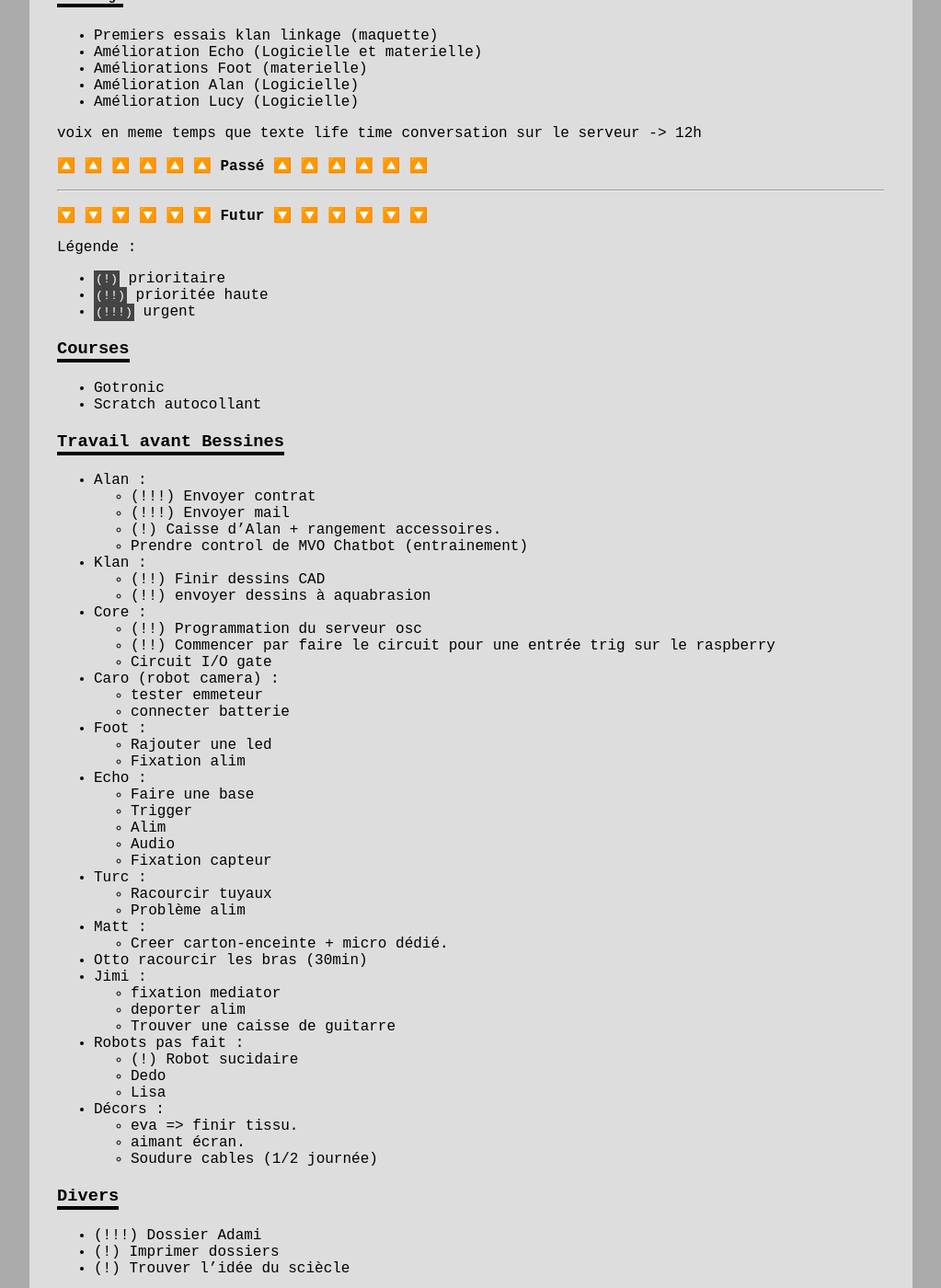
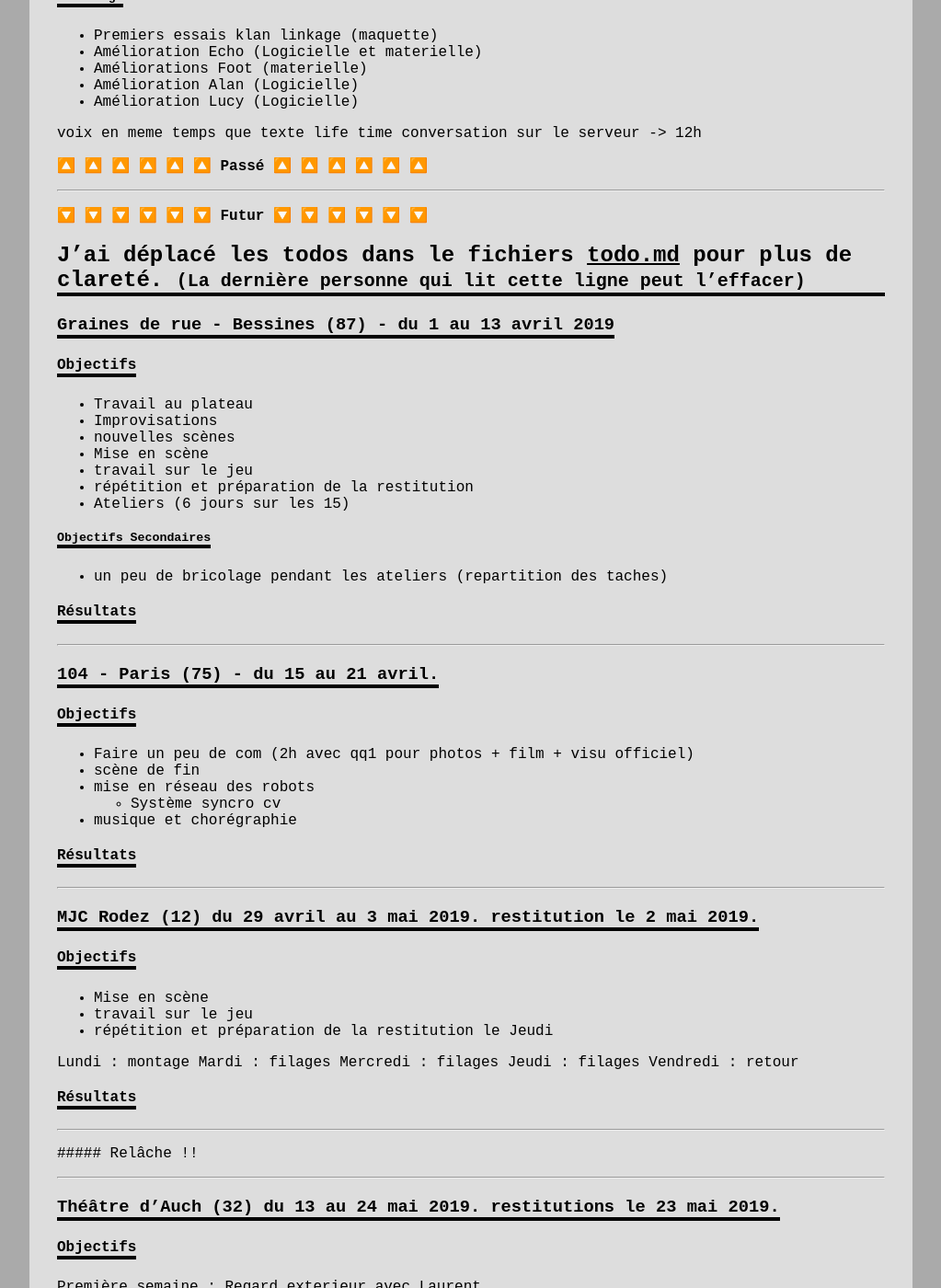
Before and after one commit to LeonLenclos/turing-test, a Jekyll site: the page built from contenu/organisation/residences.md, in a window 1280 px wide and 1400 px high, scrolled down 6213 px. Shown: the whole window at 92% size, without its empty margins (128-1151 px from the left). Built offline with Jekyll 4.4.1, drawn with Linux system fonts in a browser that asks for light colours; nearby versions of some CDN libraries; our own code applies the rules of GitHub Pages for plain Markdown files; a script that is not in the unit is left out; the repository's description, which GitHub fills in, is left out.

Commit message:
deplacement todos

```diff
--- a/contenu/organisation/residences.md
+++ b/contenu/organisation/residences.md
@@ -306,68 +306,7 @@ life time conversation sur le serveur -> 12h
 
 🔽 🔽 🔽 🔽 🔽 🔽 **Futur** 🔽 🔽 🔽 🔽 🔽 🔽
 
-Légende :
-
-- `(!)` prioritaire
-- `(!!)` prioritée haute
-- `(!!!)` urgent
-
-
-### Courses
-
-- Gotronic
-- Scratch autocollant
-
-### Travail avant Bessines
-- Alan :
-    - (!!!) Envoyer contrat
-    - (!!!) Envoyer mail
-    - (!) Caisse d'Alan + rangement accessoires.
-    - Prendre control de MVO Chatbot (entrainement)
-- Klan :
-    - (!!) Finir dessins CAD
-    - (!!) envoyer dessins à aquabrasion
-- Core :
-    - (!!) Programmation du serveur osc
-    - (!!) Commencer par faire le circuit pour une entrée trig sur le raspberry
-    - Circuit I/O gate
-- Caro (robot camera) :
-    - tester emmeteur
-    - connecter batterie
-- Foot :
-    - Rajouter une led
-    - Fixation alim
-- Echo :
-    - Faire une base
-    - Trigger
-    - Alim
-    - Audio
-    - Fixation capteur
-- Turc :
-    - Racourcir tuyaux
-    - Problème alim
-- Matt :
-    - Creer carton-enceinte + micro dédié.
-- Otto racourcir les bras (30min)
-- Jimi :
-    - fixation mediator
-    - deporter alim
-    - Trouver une caisse de guitarre
-- Robots pas fait :
-    - (!) Robot sucidaire
-    - Dedo
-    - Lisa
-
-- Décors :
-    - eva => finir tissu.
-    - aimant écran.
-    - Soudure cables (1/2 journée)
-
-### Divers
-- (!!!) Dossier Adami
-- (!) Imprimer dossiers
-- (!) Trouver l'idée du sciècle
-
+**J'ai déplacé les todos dans le fichiers [todo.md](todo.md) pour plus de clareté. <small>(La dernière personne qui lit cette ligne peut l'effacer)</small>**
 ----------------------------------------------------------
 
 ### Graines de rue - Bessines (87) - du 1 au 13 avril 2019
```
